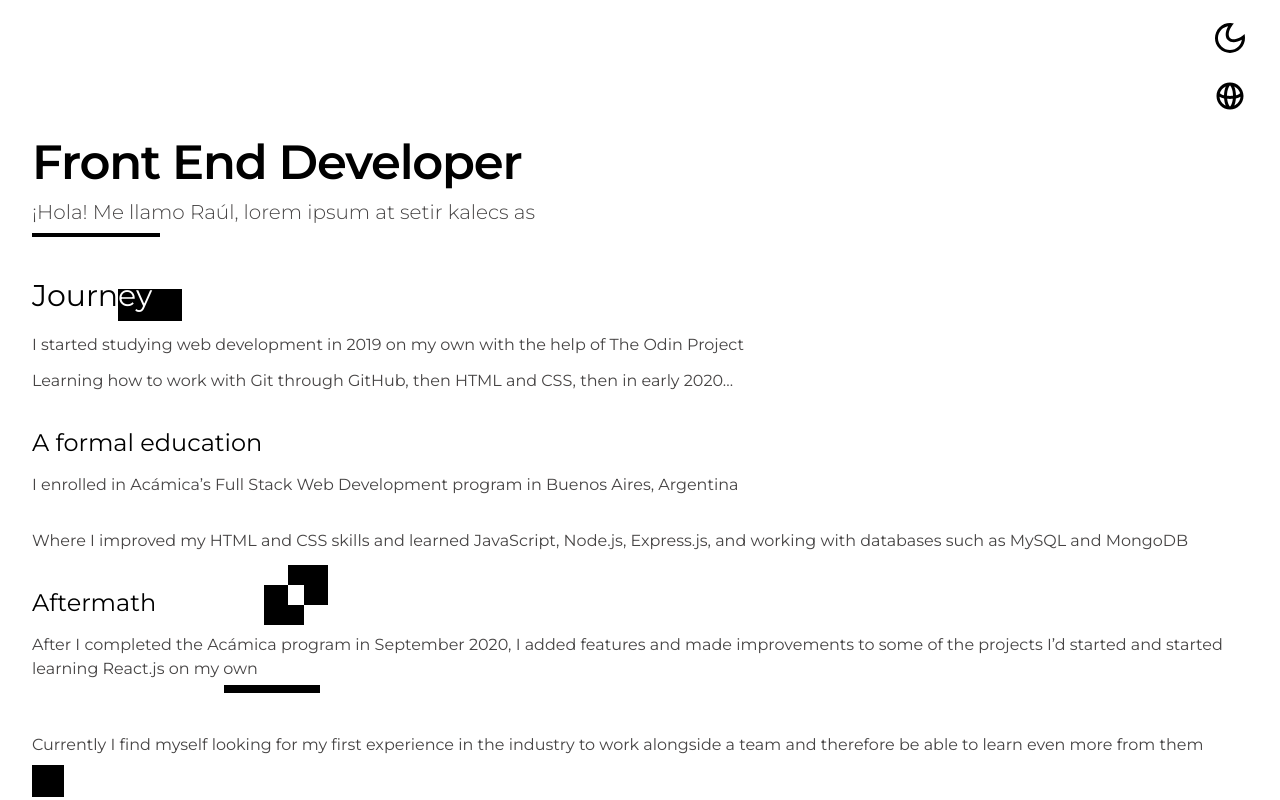
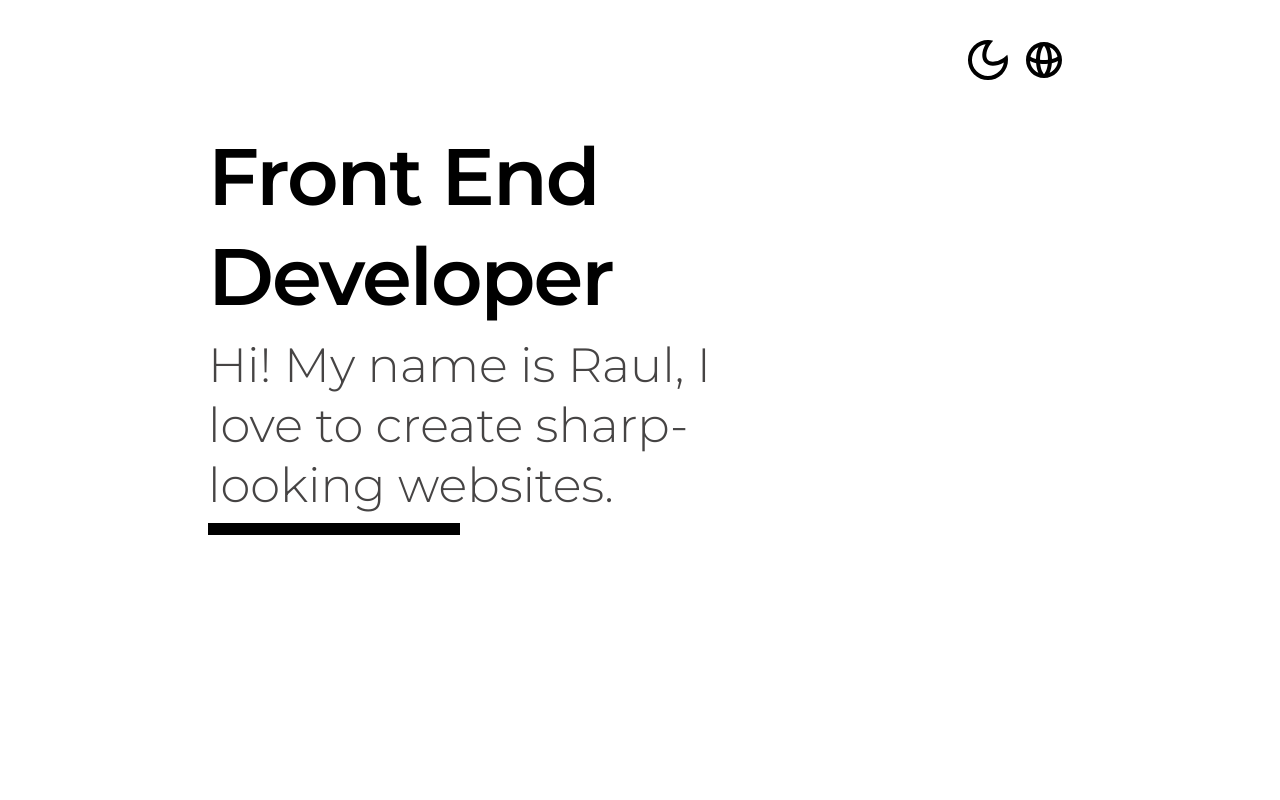
Before and after one commit to raulandreroman/new-portfolio, a React (Create React App) app: page / in a window 1280 px wide. Shown: the top 800 px of the page. Built offline with nearby package versions, Linux system fonts and the light colour scheme.

Commit message:
:lipstick: style: Adds desktop breakpoint
-On CTA section and About section

```diff
--- a/src/components/About/index.js
+++ b/src/components/About/index.js
@@ -8,14 +8,14 @@ export default function About(props) {
 const { theme } = React.useContext(ThemeContext);
 
   return (
-    <section className="flex-col mx-8 my-4 mt-7">
-      <div className="flex my-5 h-12 mb-3">
-        <h3 className={`relative text-white z-20 blend-difference`}>Journey</h3>
+    <section className="flex flex-col mx-8 my-4 mt-7 lg:mx-48 lg:mt-0">
+      <div className="flex my-5 mb-3 lg:mt-0">
+        <h3 className={`relative text-white z-20 blend-difference lg:text-5xl`}>Journey</h3>
         <div
-          className={`relative self-end right-8 w-16 h-8 bg-${theme}-secondary`}
+          className={`relative self-end right-8 lg:right-13 w-16 h-8 lg:h-12 bg-${theme}-secondary`}
         />
       </div>
-      <div>
+      <div className='lg:mx-48 max-w-1xl flex flex-col my-4 lg:mb-16'>
         {paragraphs.map((paragraph, key) => {
           const { title, content, style } = paragraph;
 
--- a/src/components/CallToAction/index.js
+++ b/src/components/CallToAction/index.js
@@ -7,12 +7,12 @@ export default function CallToAction(props) {
 
   const { theme } = React.useContext(ThemeContext);
   return (
-    <header className={`mx-8 my-4 mb-8`}>
+    <header className={`mx-8 lg:mx-48 mx lg:mt-8 my-4 lg:mb-0 lg:min-h-screen   `}>
       <NavBarTools />
-      <div className="flex flex-col w-10/12">
+      <div className="flex flex-col w-10/12 lg:w-7/12 lg:mt-5 ">
         <h1
           className={
-            theme === 'light' ? `text-light-secondary` : `text-dark-secondary `
+            theme === 'light' ? `text-light-secondary lg:text-7xl` : `text-dark-secondary lg:text-7xl`
           }
         >
           Front End Developer
@@ -21,17 +21,17 @@ export default function CallToAction(props) {
           <h2
             className={
               theme === 'light'
-                ? `text-light-primary my-2`
-                : ` text-dark-primary my-2 `
+                ? `text-light-primary my-2 lg:text-5xl`
+                : ` text-dark-primary my-2 lg:text-5xl`
             }
           >
-            ¡Hola! Me llamo Raúl, lorem ipsum at setir kalecs as
+            Hi! My name is Raul, I love to create sharp-looking websites.
           </h2>
           <div
             className={
               theme === 'light'
-                ? `bg-light-secondary w-32 my-1 h-1`
-                : `w-32 my-1 h-1 bg-dark-secondary `
+                ? `bg-light-secondary w-32 lg:w-1/2 my-1 h-1 lg:h-3`
+                : `w-32 lg:w-1/2 my-1 h-1 lg:h-2 bg-dark-secondary `
             }
           ></div>
         </div>
--- a/src/components/Footer/index.js
+++ b/src/components/Footer/index.js
@@ -15,7 +15,7 @@ export default function Footer(props) {
     {
       name: 'Gmail',
       icon: SiGmail,
-      url: 'mailto:raulandrerd@gmail.com',
+      url: 'email',
     },
     {
       name: 'Github',
@@ -38,7 +38,7 @@ export default function Footer(props) {
       url: 'https://instagram.com/randrerd',
     },
   ];
-  console.log();
+
   return (
     <section className="flex flex-col bg-black items-center">
       <div className="p-5 text-white flex flex-row text-3xl justify-between w-64 my-10 mb-4">
--- a/src/components/NavBarTools/index.js
+++ b/src/components/NavBarTools/index.js
@@ -9,16 +9,16 @@ export default function NavBarTools() {
     theme === 'light' ? setTheme('dark') : setTheme('light');
   }
   return (
-    <div className="flex flex-col items-end text-4xl">
+    <div className="flex flex-col lg:flex-row lg:justify-end items-end text-4xl lg:text-5xl">
       <button onClick={handleClick}>
         {theme === 'dark' ? (
-          <CgSun className={`my-1 text-${theme}-secondary`} />
+          <CgSun className={`my-1 lg:mx-1 text-${theme}-secondary`} />
         ) : (
-          <CgMoon className={`my-1 text-${theme}-secondary`} />
+          <CgMoon className={`my-1 lg:mx-1 text-${theme}-secondary`} />
         )}
       </button>
       <button>
-        <CgGlobeAlt className={`my-1 text-${theme}-secondary`} />
+        <CgGlobeAlt className={`my-1 lg:mx-1 text-${theme}-secondary`} />
       </button>
     </div>
   );
--- a/src/components/Paragraph/index.js
+++ b/src/components/Paragraph/index.js
@@ -4,37 +4,37 @@ export default function Paragraph(props) {
   const { title, content, theme,style } = props;
 
   return !title && !style ? (
-    <p className={`text-${theme}-primary my-3`}>{content}</p>
+    <p className={`text-${theme}-primary lg:text-lg mb-2`}>{content}</p>
   ) : style==='doubleSquare' ? (
     //Adds 2 square-ish divs for design purposes
     <>
-      <p className={`text-${theme}-primary my-3`}>{content}</p>
-      <div className="absolute">
-        <div className={`relative left-64 w-10 h-10 bg-${theme}-secondary`} />
+      <p className={`text-${theme}-primary lg:text-lg mb-2 lg:mb-0`}>{content}</p>
+      <div className='self-end h-12'>
+        <div className={`relative ml-6 w-10 h-10 bg-${theme}-secondary`} />
         <div
-          className={`relative left-56 w-10 h-10 bottom-5 blend-difference bg-white`}
+          className={`relative w-10 h-10 bottom-5 blend-difference bg-white`}
         />
       </div>
     </>
   ) : style === 'thinRectangle' ? (
-    <div className="my-8">
-      <h4 className={`text-${theme}-secondary`}>{title}</h4>
-      <p className={`text-${theme}-primary my-3`}>{content}</p>
+    <div className='flex flex-col'>
+      <h4 className={`text-${theme}-secondary lg:text-2xl`}>{title}</h4>
+      <p className={`text-${theme}-primary mt-3 lg:text-lg  mb-2 lg:mb-0`}>{content}</p>
       <div
-        className={`relative left-48 w-24 h-2 bottom-2 bg-${theme}-secondary`}
+        className={`relative w-24 h-2 bg-${theme}-secondary w-40 mb-2 self-start lg:h-3`}
       />
     </div>
   ) : style === 'singleSquare' ? (
     <>
-      <p className={`text-${theme}-primary my-3`}>{content}</p>
+      <p className={`text-${theme}-primary mb-2 lg:text-lg `}>{content}</p>
       <div
-        className={`relative w-8 h-8 bottom-1 bg-${theme}-secondary`}
+        className={`relative w-8 h-8 bottom-1 bg-${theme}-secondary self-end`}
       />
     </>
   ) : (
-    <div className="my-8">
-      <h4 className={`text-${theme}-secondary`}>{title}</h4>
-      <p className={`text-${theme}-primary my-3`}>{content}</p>
+    <div className="mt-8">
+      <h4 className={`text-${theme}-secondary lg:text-2xl`}>{title}</h4>
+      <p className={`text-${theme}-primary mt-3 lg:text-lg mb-2`}>{content}</p>
     </div>
   );
 }
--- a/src/styles/main.css
+++ b/src/styles/main.css
@@ -646,6 +646,14 @@ h4{
   margin-top: 0.5rem;
 }
 
+.mb-2{
+  margin-bottom: 0.5rem;
+}
+
+.mt-3{
+  margin-top: 0.75rem;
+}
+
 .mb-3{
   margin-bottom: 0.75rem;
 }
@@ -658,8 +666,12 @@ h4{
   margin-bottom: 1.25rem;
 }
 
-.mb-8{
-  margin-bottom: 2rem;
+.ml-6{
+  margin-left: 1.5rem;
+}
+
+.mt-8{
+  margin-top: 2rem;
 }
 
 .ml-8{
@@ -676,6 +688,10 @@ h4{
 
 .mb-20{
   margin-bottom: 5rem;
+}
+
+.max-w-1xl{
+  max-width: 40rem;
 }
 
 .p-3{
@@ -696,10 +712,6 @@ h4{
   padding-right: 2rem;
 }
 
-.absolute{
-  position: absolute;
-}
-
 .relative{
   position: relative;
 }
@@ -710,10 +722,6 @@ h4{
 
 .top-2{
   top: 0.5rem;
-}
-
-.bottom-2{
-  bottom: 0.5rem;
 }
 
 .top-4{
@@ -730,18 +738,6 @@ h4{
 
 .bottom-10{
   bottom: 2.75rem;
-}
-
-.left-48{
-  left: 12rem;
-}
-
-.left-56{
-  left: 14.5rem;
-}
-
-.left-64{
-  left: 16rem;
 }
 
 .text-white{
@@ -816,8 +812,12 @@ h4{
   width: 8rem;
 }
 
+.w-40{
+  width: 10rem;
+}
+
 .w-48{
-  width: 12rem;
+  width: 13rem;
 }
 
 .w-64{
@@ -870,3 +870,88 @@ h4{
     animation-timing-function: cubic-bezier(0,0,0.2,1);
   }
 }
+
+@media (min-width: 1024px){
+
+  .lg\:flex-row{
+    flex-direction: row;
+  }
+
+  .lg\:justify-end{
+    justify-content: flex-end;
+  }
+
+  .lg\:h-2{
+    height: 0.5rem;
+  }
+
+  .lg\:h-3{
+    height: 0.75rem;
+  }
+
+  .lg\:h-12{
+    height: 3rem;
+  }
+
+  .lg\:text-lg{
+    font-size: 1.125rem;
+  }
+
+  .lg\:text-2xl{
+    font-size: 1.5rem;
+  }
+
+  .lg\:text-5xl{
+    font-size: 3rem;
+  }
+
+  .lg\:text-7xl{
+    font-size: 5rem;
+  }
+
+  .lg\:mx-1{
+    margin-left: 0.25rem;
+    margin-right: 0.25rem;
+  }
+
+  .lg\:mx-48{
+    margin-left: 13rem;
+    margin-right: 13rem;
+  }
+
+  .lg\:mt-0{
+    margin-top: 0;
+  }
+
+  .lg\:mb-0{
+    margin-bottom: 0;
+  }
+
+  .lg\:mt-5{
+    margin-top: 1.25rem;
+  }
+
+  .lg\:mt-8{
+    margin-top: 2rem;
+  }
+
+  .lg\:mb-16{
+    margin-bottom: 4rem;
+  }
+
+  .lg\:min-h-screen{
+    min-height: 100vh;
+  }
+
+  .lg\:right-13{
+    right: 3.5rem;
+  }
+
+  .lg\:w-1\/2{
+    width: 50%;
+  }
+
+  .lg\:w-7\/12{
+    width: 58.333333%;
+  }
+}
```
Also changed, not shown: tailwind.js.
